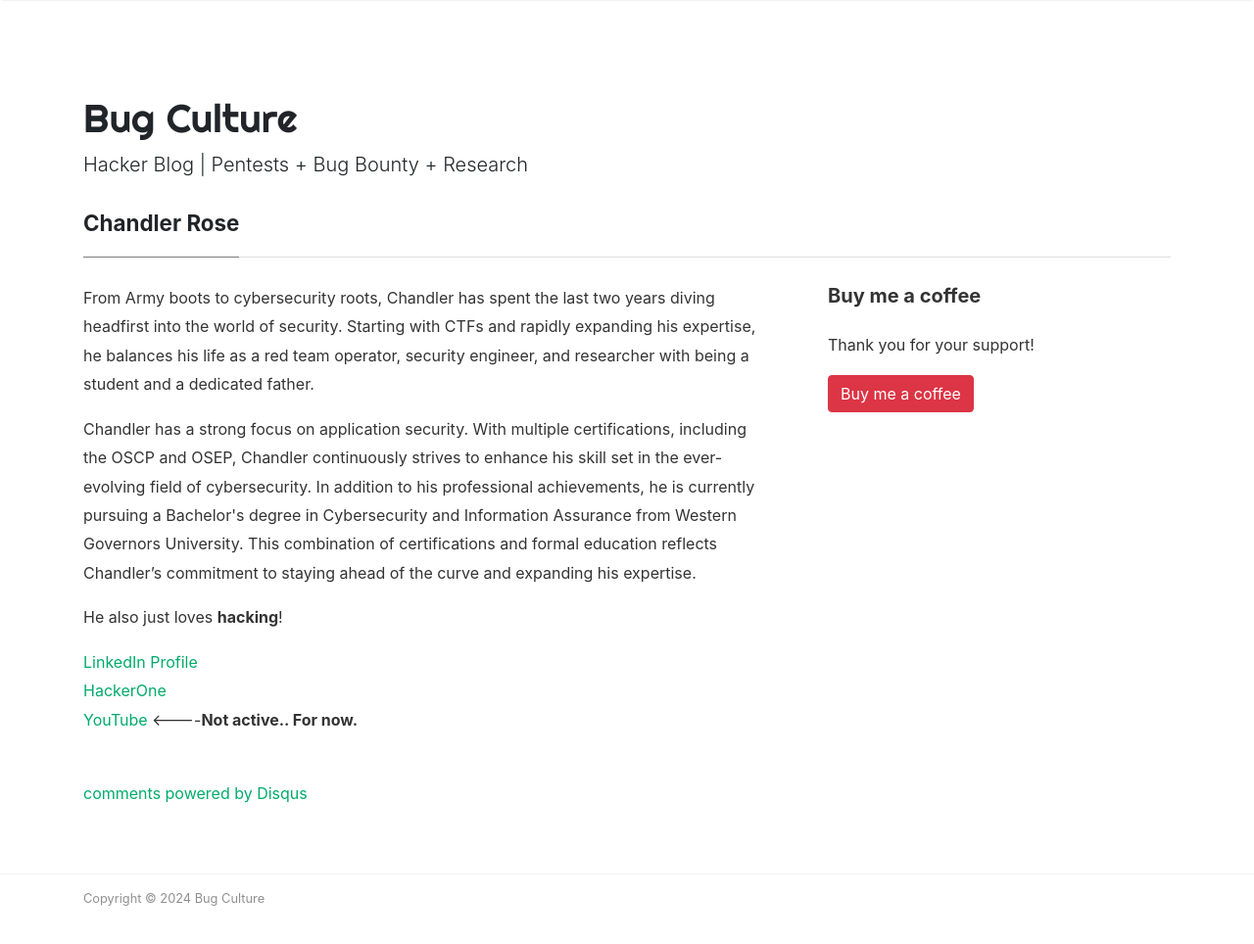
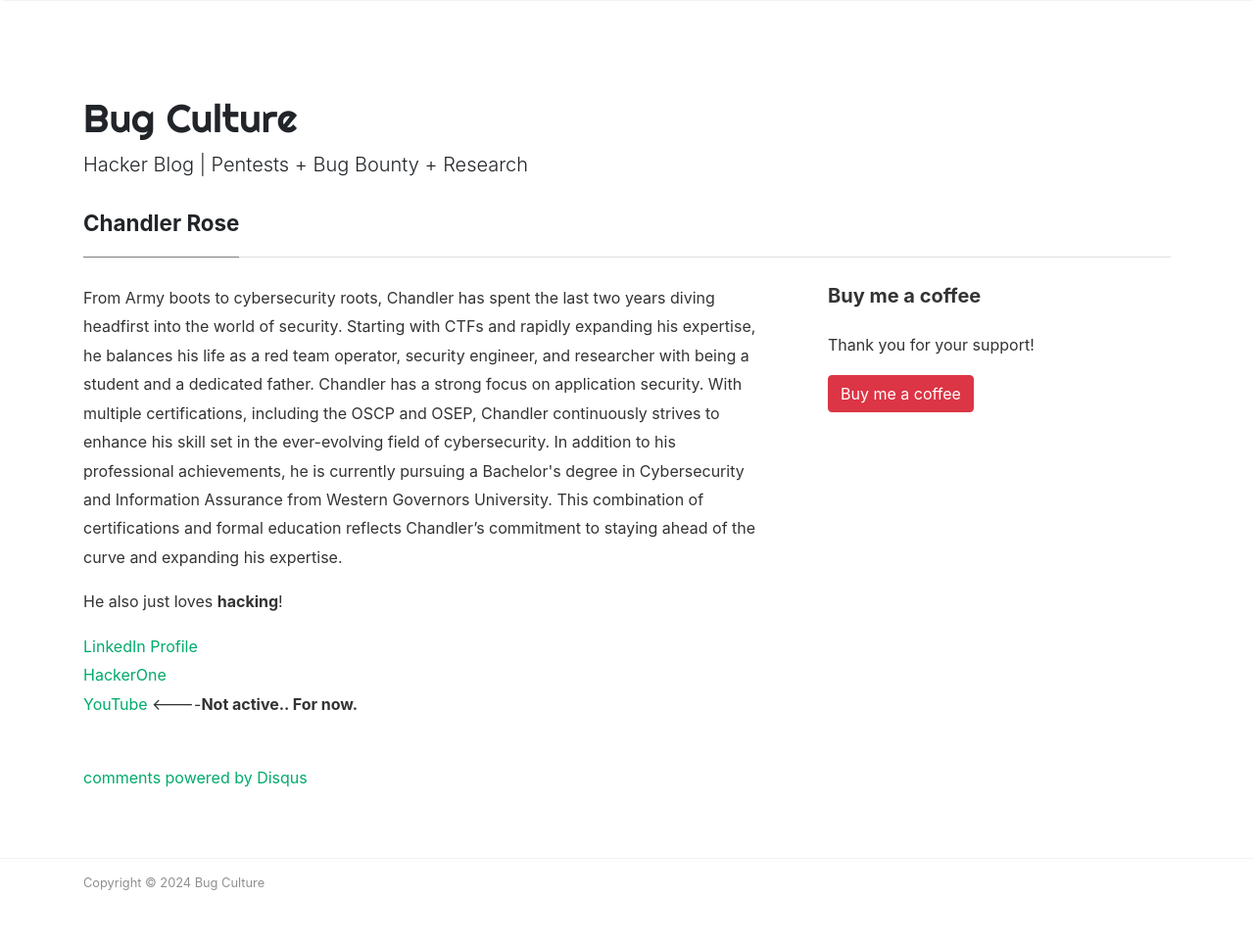
Before and after one commit to Turbul3nce/Turbul3nce.github.io, a Jekyll site: the page built from _pages/about.md, in a window 1280 px wide and 1001 px high. Shown: the top 964 px of the window at 98% size. Built offline with Jekyll 4.4.1, drawn with Linux system fonts in a browser that asks for light colours; nearby versions of some CDN libraries; comment, search, counter and statistics services are not loaded.

```diff
--- a/_pages/about.md
+++ b/_pages/about.md
@@ -8,9 +8,7 @@ comments: true
 <div class="row justify-content-between">
 <div class="col-md-8 pr-5">
 
-<p>From Army boots to cybersecurity roots, Chandler has spent the last two years diving headfirst into the world of security. Starting with CTFs and rapidly expanding his expertise, he balances his life as a red team operator, security engineer, and researcher with being a student and a dedicated father.</p>
-
-<p>Chandler has a strong focus on application security. With multiple certifications, including the OSCP and OSEP, Chandler continuously strives to enhance his skill set in the ever-evolving field of cybersecurity. In addition to his professional achievements, he is currently pursuing a Bachelor's degree in Cybersecurity and Information Assurance from Western Governors University. This combination of certifications and formal education reflects Chandler’s commitment to staying ahead of the curve and expanding his expertise.</p>
+<p>From Army boots to cybersecurity roots, Chandler has spent the last two years diving headfirst into the world of security. Starting with CTFs and rapidly expanding his expertise, he balances his life as a red team operator, security engineer, and researcher with being a student and a dedicated father. Chandler has a strong focus on application security. With multiple certifications, including the OSCP and OSEP, Chandler continuously strives to enhance his skill set in the ever-evolving field of cybersecurity. In addition to his professional achievements, he is currently pursuing a Bachelor's degree in Cybersecurity and Information Assurance from Western Governors University. This combination of certifications and formal education reflects Chandler’s commitment to staying ahead of the curve and expanding his expertise.</p>
 
 <p>He also just loves <b>hacking</b>!</p>
 <a href="https://www.linkedin.com/in/chandler-rose">LinkedIn Profile</a>
```
